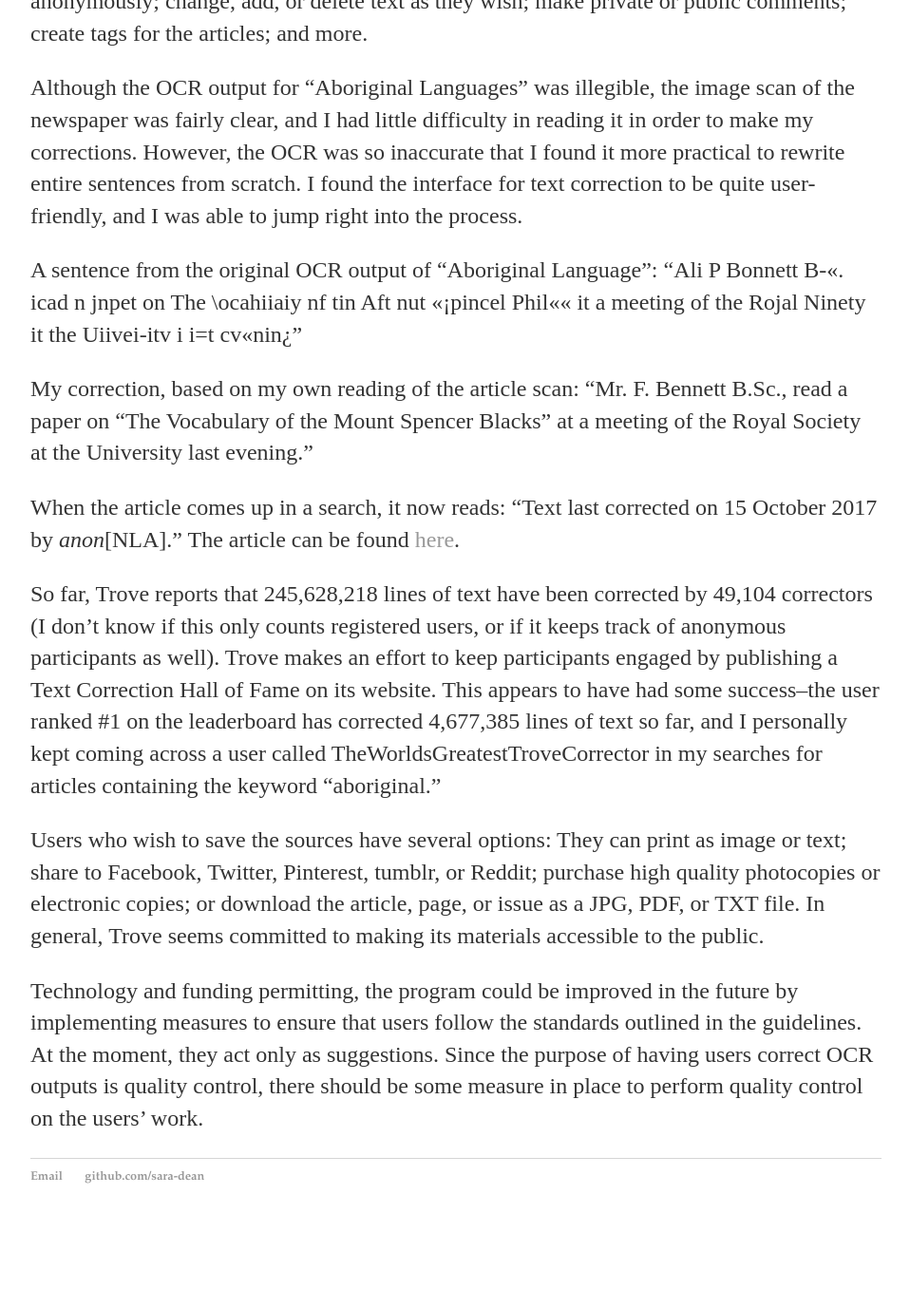
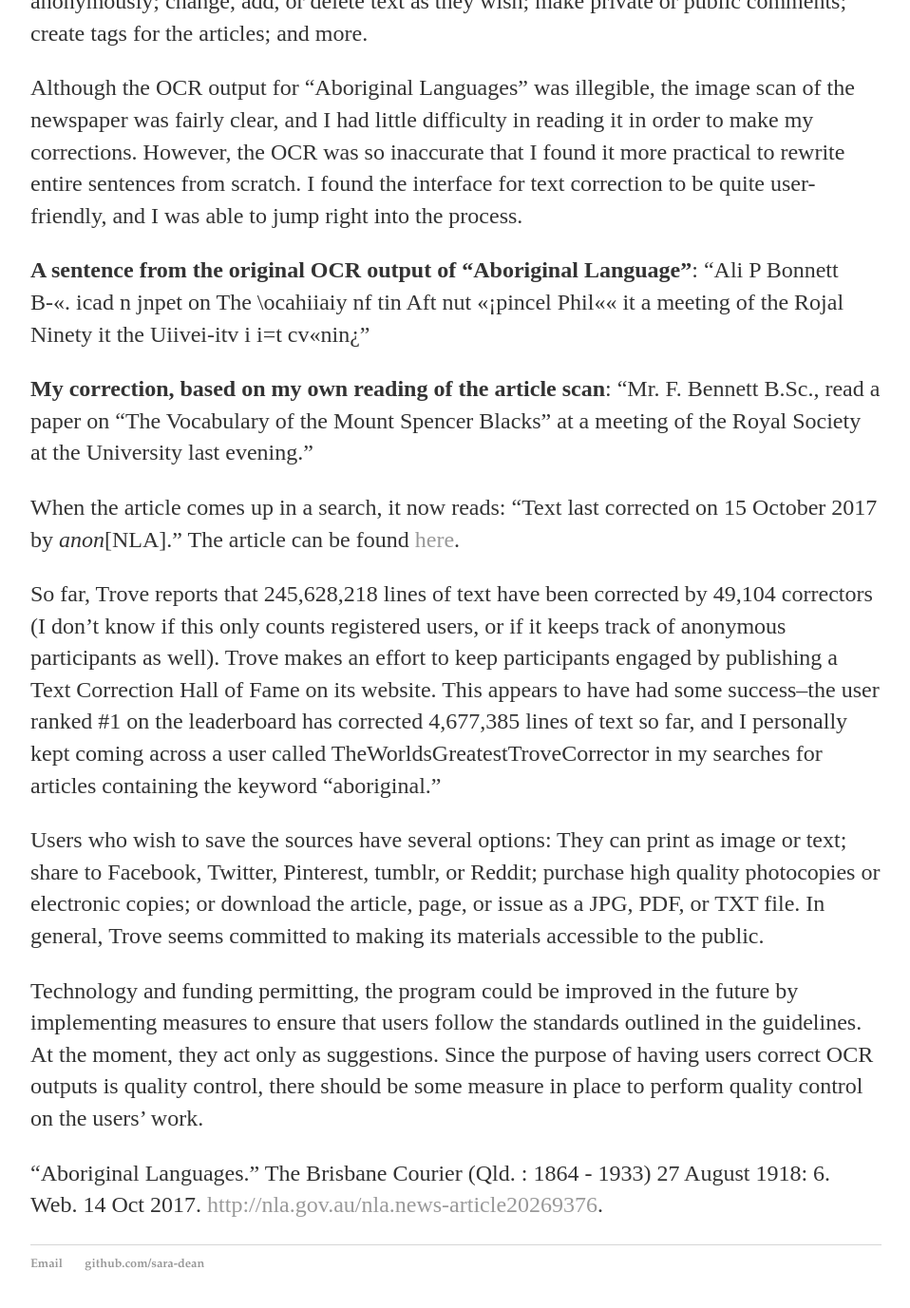
Before and after one commit to sara-dean/sara-dean.github.io, a Jekyll site: the page built from _posts/2017-10-14-Trove-crowdsourcing.md, in a window 1280 px wide and 1400 px high, scrolled down 1406 px. Shown: the top 1377 px of the window at 95% size, without its empty margins (160-1118 px from the left). Built offline with Jekyll 4.4.1, drawn with Linux system fonts in a browser that asks for light colours; before the commit the page ends 2714 px from its top, so only the background shows below that.

Commit message:
Update 2017-10-14-Trove-crowdsourcing.md

```diff
--- a/_posts/2017-10-14-Trove-crowdsourcing.md
+++ b/_posts/2017-10-14-Trove-crowdsourcing.md
@@ -18,9 +18,9 @@
 
 Although the OCR output for "Aboriginal Languages" was illegible, the image scan of the newspaper was fairly clear, and I had little difficulty in reading it in order to make my corrections. However, the OCR was so inaccurate that I found it more practical to rewrite entire sentences from scratch. I found the interface for text correction to be quite user-friendly, and I was able to jump right into the process.
 
-A sentence from the original OCR output of "Aboriginal Language": "Ali P Bonnett B-«. icad n jnpet on The \ocahiiaiy nf tin Aft nut «¡pincel Phil«« it a meeting of the Rojal Ninety it the Uiivei-itv i i=t cv«nin¿"
+<b>A sentence from the original OCR output of "Aboriginal Language"</b>: "Ali P Bonnett B-«. icad n jnpet on The \ocahiiaiy nf tin Aft nut «¡pincel Phil«« it a meeting of the Rojal Ninety it the Uiivei-itv i i=t cv«nin¿"
 
-My correction, based on my own reading of the article scan: "Mr. F. Bennett B.Sc., read a paper on "The Vocabulary of the Mount Spencer Blacks" at a meeting of the Royal Society at the University last evening."
+<b>My correction, based on my own reading of the article scan</b>: "Mr. F. Bennett B.Sc., read a paper on "The Vocabulary of the Mount Spencer Blacks" at a meeting of the Royal Society at the University last evening."
 
 When the article comes up in a search, it now reads: "Text last corrected on 15 October 2017 by *anon*[NLA]." The article can be found <a href="http://nla.gov.au/nla.news-article20269376">here</a>.
 
@@ -29,3 +29,5 @@
 Users who wish to save the sources have several options: They can print as image or text; share to Facebook, Twitter, Pinterest, tumblr, or Reddit; purchase high quality photocopies or electronic copies; or download the article, page, or issue as a JPG, PDF, or TXT file. In general, Trove seems committed to making its materials accessible to the public.
 
 Technology and funding permitting, the program could be improved in the future by implementing measures to ensure that users follow the standards outlined in the guidelines. At the moment, they act only as suggestions. Since the purpose of having users correct OCR outputs is quality control, there should be some measure in place to perform quality control on the users' work.
+
+"Aboriginal Languages." The Brisbane Courier (Qld. : 1864 - 1933) 27 August 1918: 6. Web. 14 Oct 2017. <http://nla.gov.au/nla.news-article20269376>.
```
